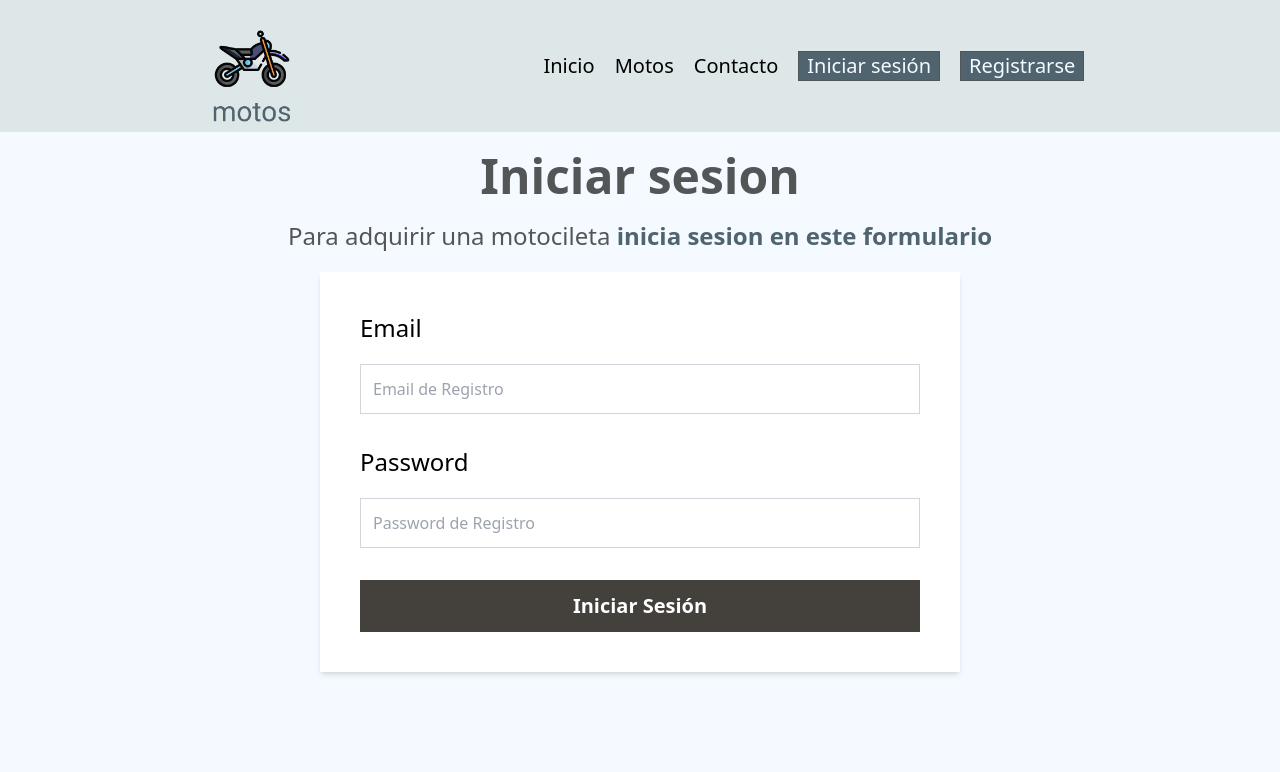
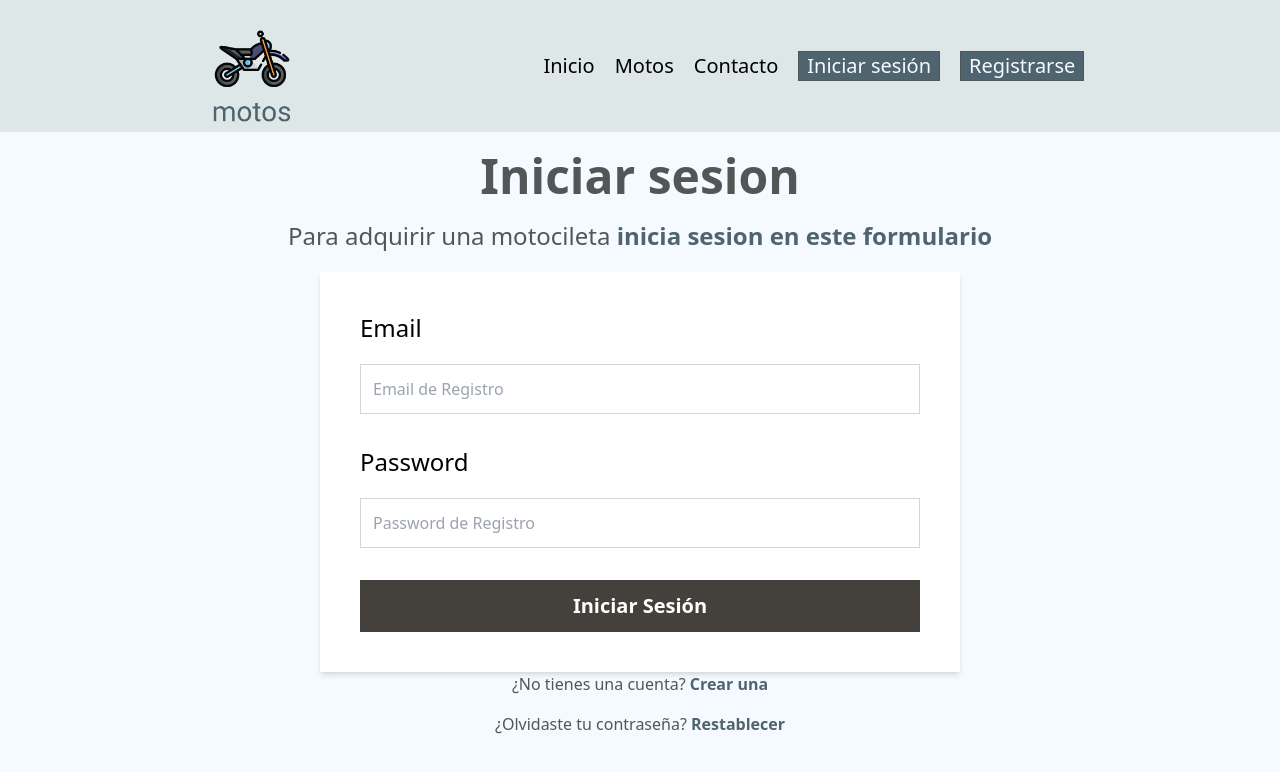
Before and after one commit to BryanVas24/paginaMotos, a Next.js app: page /auth/login in a window 1280 px wide. Shown: the top 772 px of the page. Built offline with nearby package versions, Linux system fonts and the light colour scheme.

Commit message:
Ligeros cambios de diseño en login y register

```diff
--- a/actions/register-action.ts
+++ b/actions/register-action.ts
@@ -7,13 +7,13 @@ export async function createUser(data: unknown) {
   try {
     //Validando los datos con el esquema de usuario
     const result = UserSchema.safeParse(data);
-
+    //Si ocurre algun error
     if (!result.success) {
       return {
         errors: result.error.issues,
       };
     }
-
+    //Aca se hashea el password
     const userData = {
       ...result.data,
       password: await bcrypt.hash(result.data.password, 10),
@@ -27,7 +27,7 @@ export async function createUser(data: unknown) {
       success: true,
     };
   } catch (error) {
-    // Manejo del error: podrías loguearlo, o devolver un error más controlado
+    // Manejo del error
     console.error("Error al crear usuario:", error);
     return {
       errors: [
--- a/app/auth/login/page.tsx
+++ b/app/auth/login/page.tsx
@@ -1,4 +1,7 @@
 "use client";
+
+import Link from "next/link";
+
 export default function LoginPage() {
   return (
     <main className="flex flex-col items-center">
@@ -42,6 +45,22 @@ export default function LoginPage() {
           className="bg-stone-700 hover:bg-stone-800 w-full p-3  text-white font-black  text-xl cursor-pointer"
         />
       </form>
+      <nav className="flex flex-col space-y-4">
+        <Link
+          className="text-center  text-davys-gray  font-normal"
+          href={"/auth/register"}
+        >
+          ¿No tienes una cuenta?{" "}
+          <span className=" text-paynes-gray font-bold">Crear una</span>
+        </Link>
+        <Link
+          className="text-center text-davys-gray  font-normal"
+          href={"/auth/forgot-password"}
+        >
+          ¿Olvidaste tu contraseña?{" "}
+          <span className=" text-paynes-gray font-bold">Restablecer</span>
+        </Link>
+      </nav>
     </main>
   );
 }
--- a/app/auth/register/page.tsx
+++ b/app/auth/register/page.tsx
@@ -130,13 +130,6 @@ export default function RegisterPage() {
             ¿Ya tienes una cuenta?{" "}
             <span className=" text-paynes-gray font-bold">Iniciar sesión</span>
           </Link>
-          <Link
-            className="text-center text-davys-gray  font-normal"
-            href={"/auth/forgot-password"}
-          >
-            ¿Olvidaste tu contraseña?{" "}
-            <span className=" text-paynes-gray font-bold">Restablecer</span>
-          </Link>
         </nav>
       </section>
     </main>
```
Also changed, not shown: public/fotoRegister.png.
